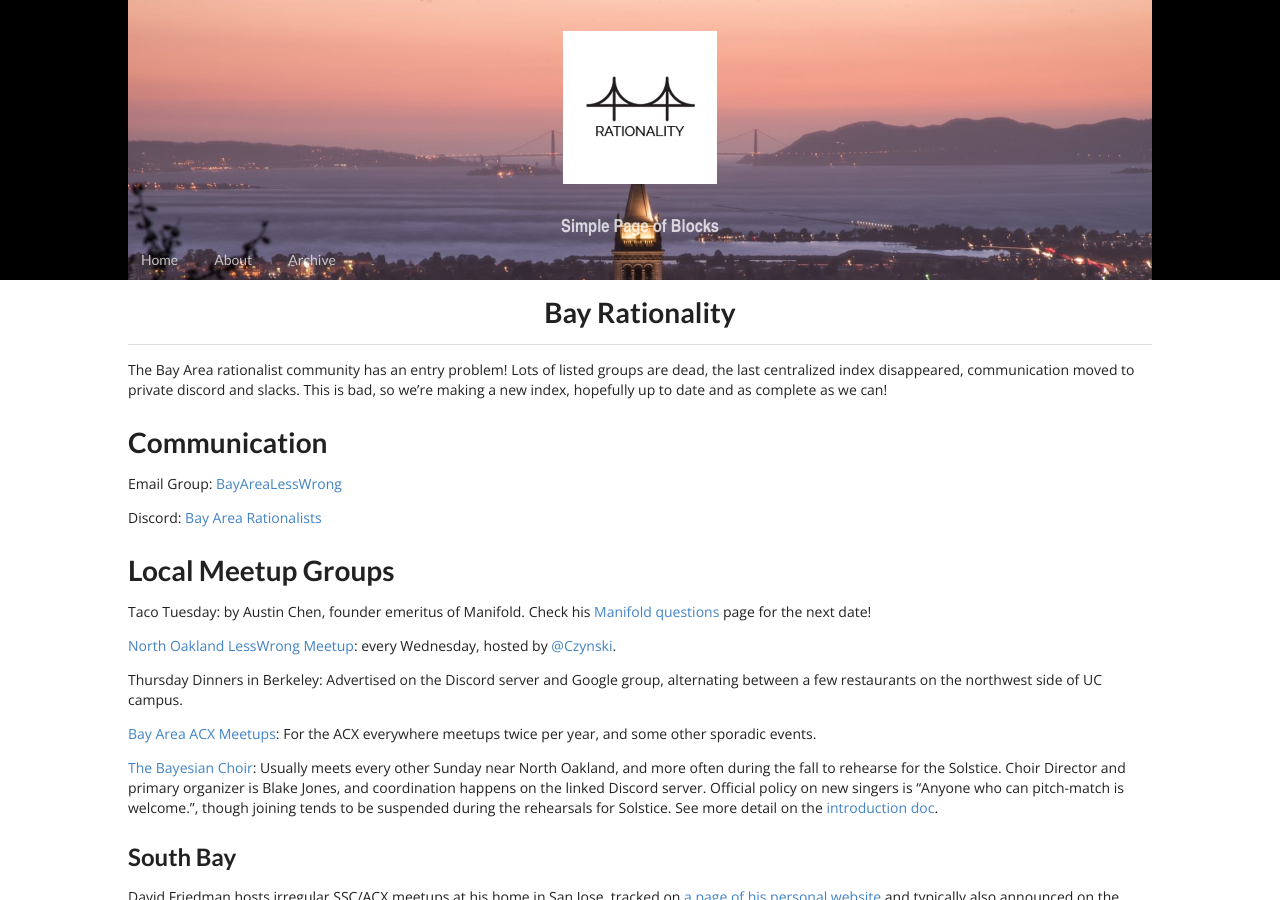
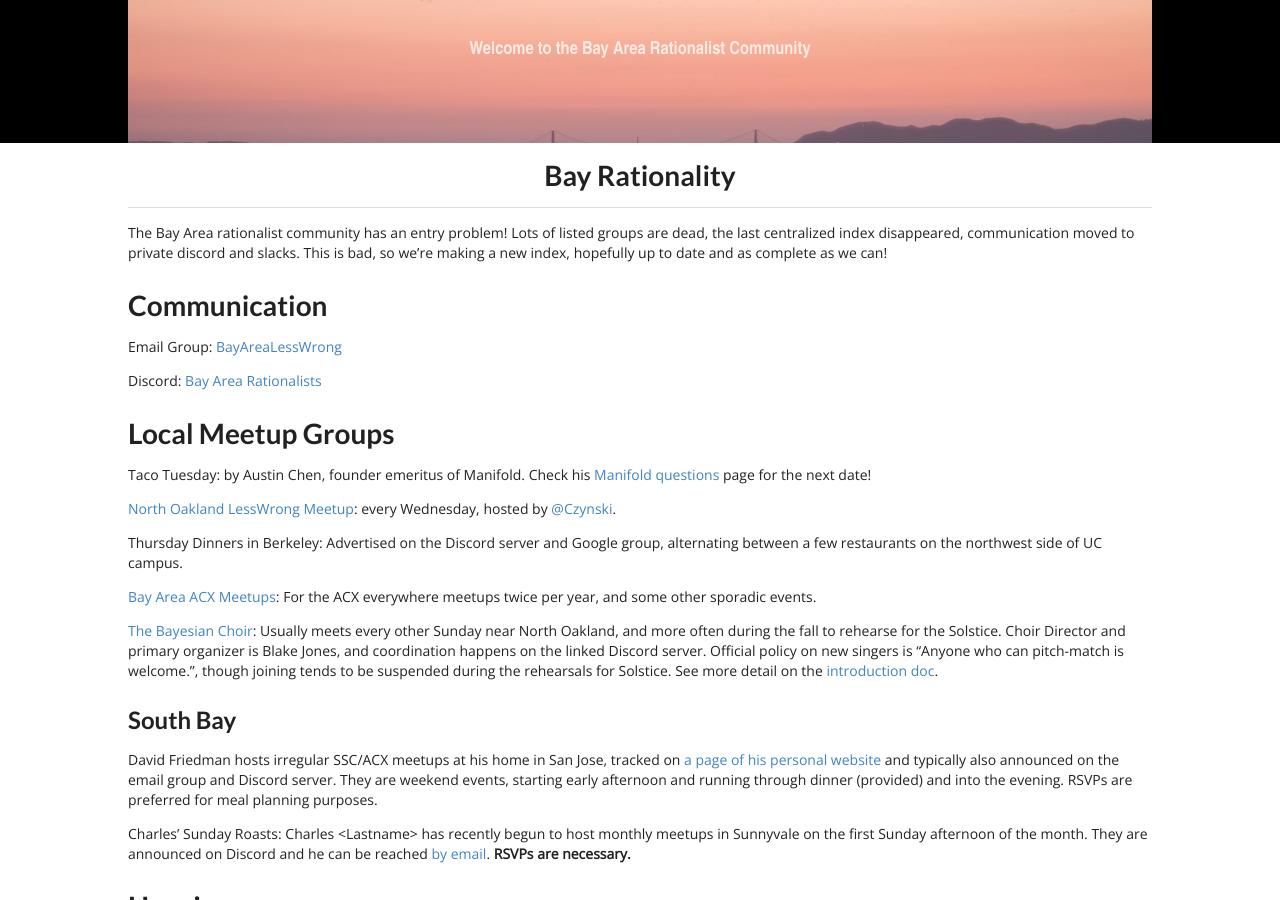
Before and after one commit to skycrossman/bayrationality, a Jekyll site: the page built from index.md, in a window 1280 px wide and 900 px high. Built offline with Jekyll 4.4.1, drawn with Linux system fonts in a browser that asks for light colours.

Commit message:
strip unused header links
well, comment out
makes the header image hide

```diff
--- a/_config.yml
+++ b/_config.yml
@@ -1,7 +1,7 @@
 # This is the default format.
 # For more see: https://github.com/mojombo/jekyll/wiki/Permalinks
 permalink: /:categories/:title.html # year can be used for ordering
-description: 'Simple Page of Blocks'
+description: 'Welcome to the Bay Area Rationalist Community'
 year : 2024
 
 exclude: [".rvmrc", ".rbenv-version", "ReadMe.md", "Rakefile", "changelog.md", "License.md"]
--- a/_includes/header.html
+++ b/_includes/header.html
@@ -4,27 +4,29 @@
         {% if page.layout != "post" %}
         <div class="head-area">
             <h1 class="site-logo">
-                <a href="/"><img src="/assets/img/Rationalist_Directory_Image_molx4s.png" class="logo"/></a>
+                <!--
+                <a href="/"><img src="/assets/img/Rationalist_Directory_Image_molx4s.png"
+                    class="logo" /></a>
+                -->
             </h1>
             <h3 class="site-description">{{ site.description }}</h3>
         </div>
         {% endif %}
         <nav class="site-nav">
             <div class="left-nav">
-                <!-- add titles to all buttons -->
                 <div class="ui secondary menu inverted">
-                    <a class="item" href="/">
+                    <!--<a class="item" href="/">
                         Home
-                    </a>
-                    <a class="item" href="/about.html">
-                        About
-                    </a>
-                    <a class="item" href="/archive.html">
-                        Archive
-                    </a>
+                    </a> -->
                 </div>
             </div>
-            <div class="right-nav"></div>
+            <div class="right-nav">
+                <div class="ui secondary menu inverted">
+                    <!--<a class="item" href="/about.html">
+                        About
+                    </a>-->
+                </div>
+            </div>
         </nav>
     </header>
 </div>
```
